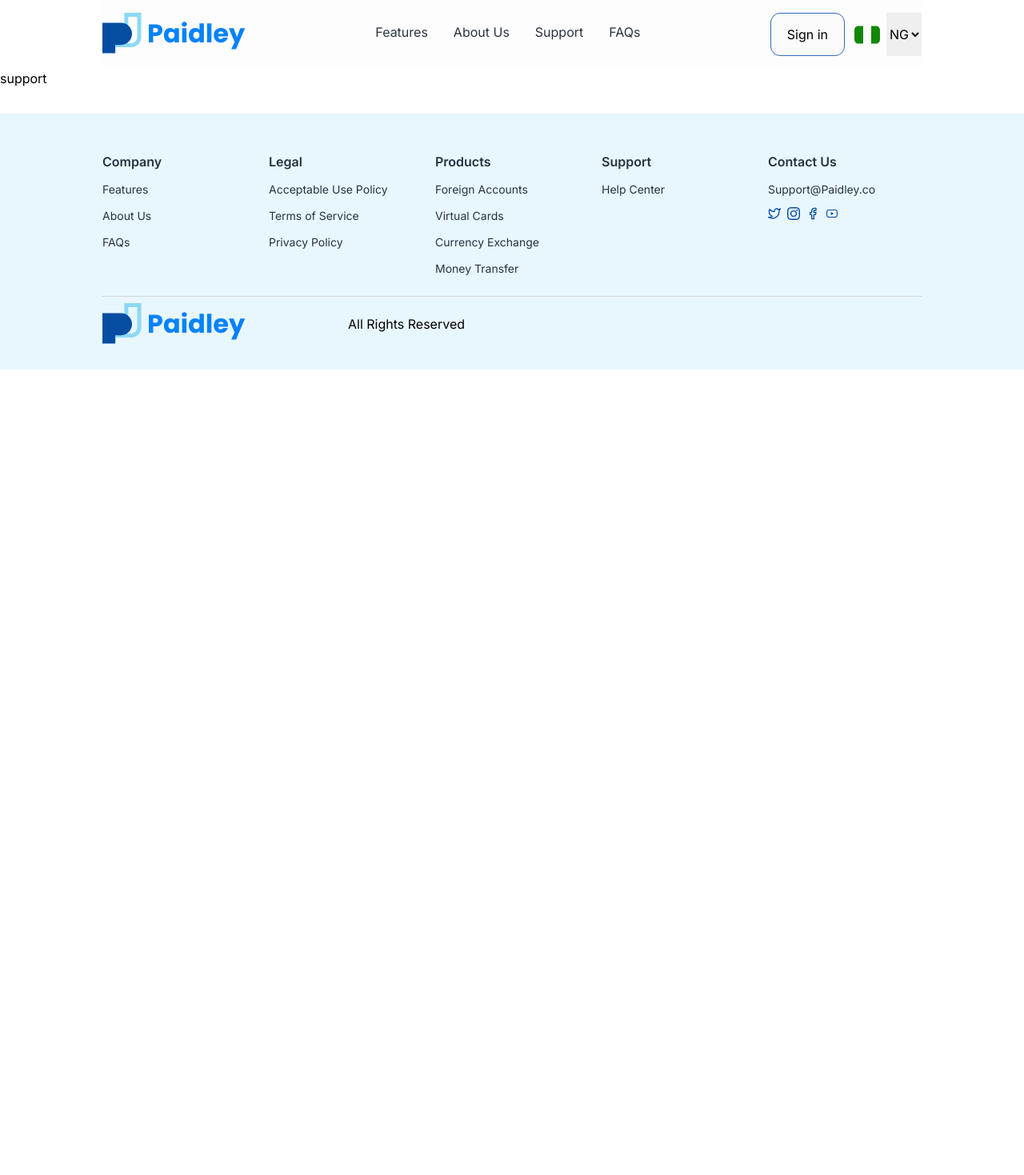
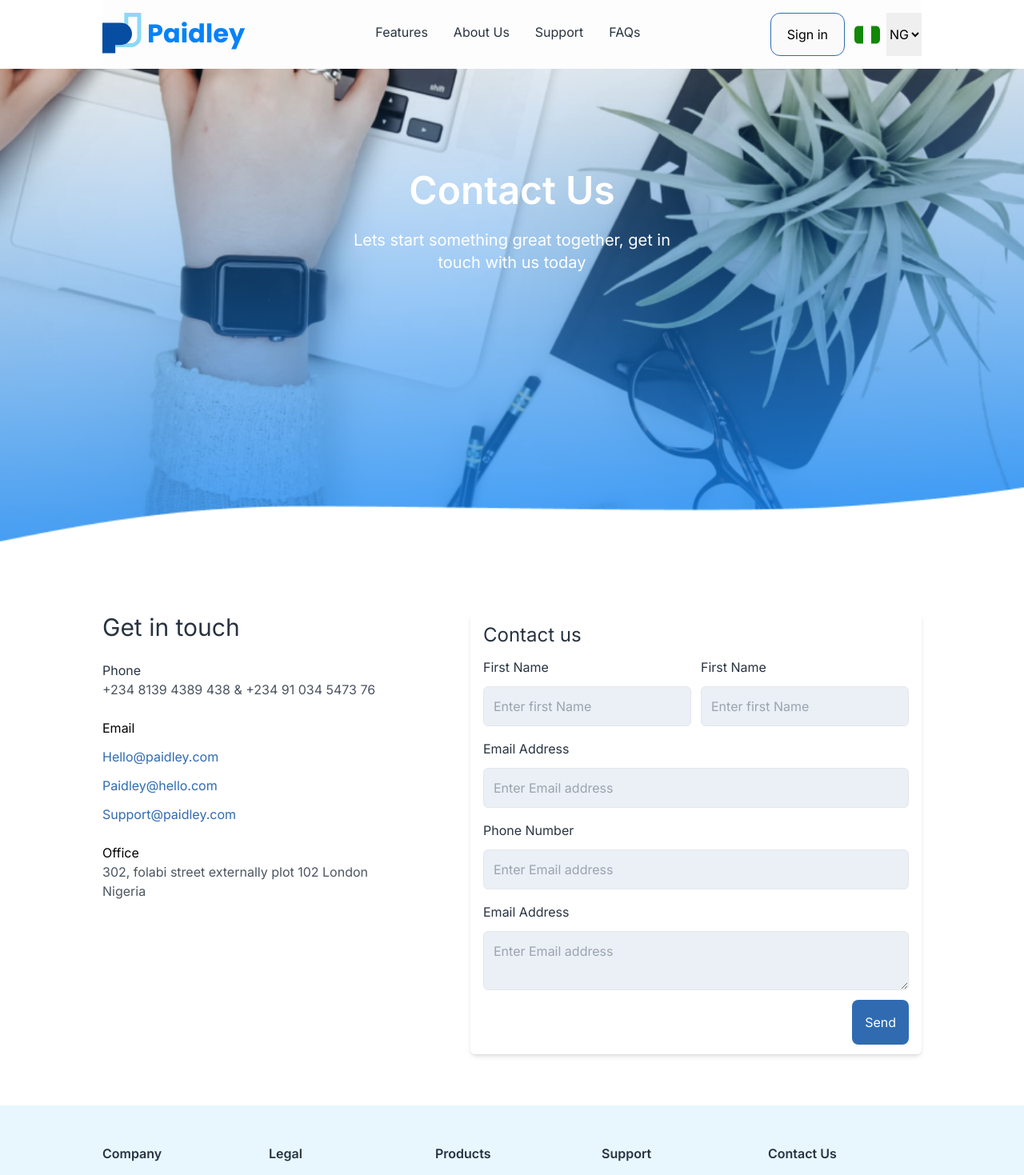
Before and after one commit to superwaih/paidley, a Next.js app: page /support in a window 1280 px wide. Shown: the top 1469 px of the page at 80% size. Before the commit the page ends 800 px from the top, so only its background shows below. Built offline with nearby package versions, Linux system fonts and the light colour scheme.

Commit message:
fixed build bug

```diff
--- a/components/landing-page-components/Setup.jsx
+++ b/components/landing-page-components/Setup.jsx
@@ -15,7 +15,6 @@ const Setup = () => {
               <Image
                 width={0}
                 height={0}
-                objectFit="cover"
                 src={Register}
                 alt=""
               />
--- a/pages/about-us/index.js
+++ b/pages/about-us/index.js
@@ -78,8 +78,8 @@ const AboutUsPage = () => {
             Meet Our Team
             </h3>
             <p className="normal-text leading-12 max-w-2xl italic text-lg">
-              "Our production is laid back on collaborative effort with different
-              team across multiple departments to yield significant result"
+            &ldquoOur production is laid back on collaborative effort with different
+              team across multiple departments to yield significant result &ldquo
             </p>
           </div>
 
--- /dev/null
+++ b/pages/faq/index.js
@@ -0,0 +1,13 @@
+import Layout from '@/components/Layout'
+import React from 'react'
+
+const FaQpage = () => {
+  return (
+    <Layout>
+        <div>FaQpage</div>
+
+    </Layout>
+  )
+}
+
+export default FaQpage
--- a/pages/support/index.js
+++ b/pages/support/index.js
@@ -5,11 +5,85 @@ const SupportPage = () => {
   return (
     <Layout>
 
-        <div className=''>
-            <div className=''>
-                support
+        <div className='bg-hero bg-cover bg-center lg:h-[648px]
+    bg-no-repeat relative
+    min-h-[40vh]
+    '>
+            <div className='flex m-auto w-[80%] space-y-6 flex-col justify-center items-center pt-20 lg:pt-32'>
+                <h3 className=' text-2xl md:text-5xl font-semibold text-white'>Contact Us</h3>
+                <p className='text-xl text-center max-w-md leading-16 text-white'>Lets start something great together, get in touch with us today</p>
             </div>
 
+            </div>
+
+            <div className='m-auto w-[80%] flexible py-8'>
+                <div className='horizontal w-full space-y-6'>
+                <h3 className='normal-text text-3xl'>Get in touch</h3>
+                <div>
+                    <h3 className='normal-text'>Phone</h3>
+                    <p className='gray-text'>+234 8139 4389 438 & +234 91 034 5473 76</p>
+                </div>
+
+                <div className='horizontal space-y-3'>
+                    <h3>
+                        Email
+                    </h3>
+                    <p className='text-[#306BB1]'>Hello@paidley.com</p>
+                    <p className='text-[#306BB1]'>Paidley@hello.com</p>
+                    <p className='text-[#306BB1]'>Support@paidley.com</p>
+
+                </div>
+
+                <div>
+                    <h3>Office</h3>
+                    <p className='gray-text max-w-sm'>302, folabi street externally plot 102 London Nigeria </p>
+                </div>
+                </div>
+
+                <div className='py-3 px-4 max-w-3xl rounded-md shadow-md '>
+                    <h3 className='normal-text text-2xl'>Contact us</h3>
+                    <form className='horizontal space-y-4' action="">
+                        <div className='flex flexible gap-3'>
+                        <div className='horizontal space-y-3 mt-3'>
+                            <label className='normal-text' htmlFor="first-name">
+                                First Name
+                            </label>
+                            <input className='border-#EAF0F6 border bg-[#EAF0F6] p-3 rounded-md' type="text" placeholder='Enter first Name' />
+                        </div>
+                        <div className='horizontal space-y-3 mt-3'>
+                            <label className='normal-text' htmlFor="first-name">
+                                First Name
+                            </label>
+                            <input className='border-#EAF0F6 border bg-[#EAF0F6] p-3 rounded-md' type="text" placeholder='Enter first Name' />
+                        </div>
+                        </div>
+
+                        <div className='horizontal space-y-3 mt-3'>
+                            <label className='normal-text' htmlFor="first-name">
+                                Email Address
+                            </label>
+                            <input className='border-#EAF0F6 border bg-[#EAF0F6] p-3 rounded-md placeholder:text-gray-text focus:bg-white' type="text" placeholder='Enter Email address' />
+                        </div>
+                        <div className='horizontal space-y-3 mt-3'>
+                            <label className='normal-text' htmlFor="first-name">
+                               Phone Number
+                            </label>
+                            <input className='border-#EAF0F6 border bg-[#EAF0F6] p-3 rounded-md placeholder:text-gray-text focus:bg-white' type="text" placeholder='Enter Email address' />
+                        </div>
+
+                        <div className='horizontal space-y-3 mt-3'>
+                            <label className='normal-text' htmlFor="first-name">
+                                Email Address
+                            </label>
+                            <textarea className='border-#EAF0F6 border bg-[#EAF0F6] p-3 rounded-md placeholder:text-gray-text focus:bg-white' type="text" placeholder='Enter Email address' />
+
+                            <div className='flex justify-end items-end'>
+                                <button className='btn'>Send</button>
+                            </div>
+                        </div>
+                    </form>
+
+                </div>
             </div>
 
     </Layout>
--- a/tailwind.config.js
+++ b/tailwind.config.js
@@ -17,7 +17,7 @@ module.exports = {
 
       },
       backgroundImage:{
-        "bg-hero": "/public/"
+        "hero": "url(/images/bg-contact.png)"
       }
     },
   },
```
